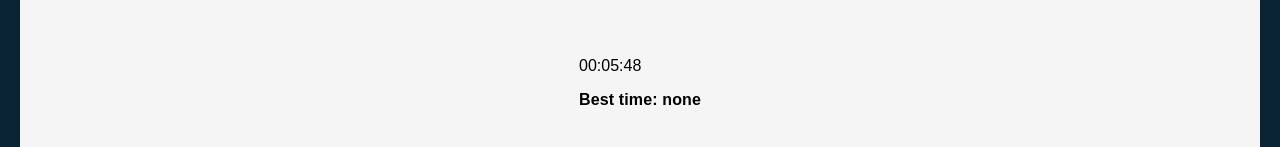
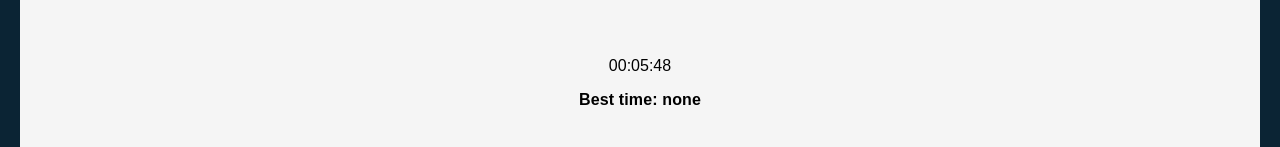
Before and after one commit to rainsab/tenzies, a React (Vite) app: page / in a window 1280 px wide. Shown: the part 438-585 px from the top of the page. Built offline with nearby package versions, Linux system fonts and the light colour scheme.

Commit message:
update text-align of stopwatch to center

```diff
--- a/src/style.css
+++ b/src/style.css
@@ -67,3 +67,7 @@ main {
 .roll-dice:active {
   box-shadow: inset 5px 5px 10px -3px rgba(0, 0, 0, 0.7);
 }
+
+.stopwatch {
+  text-align: center;
+}
```
